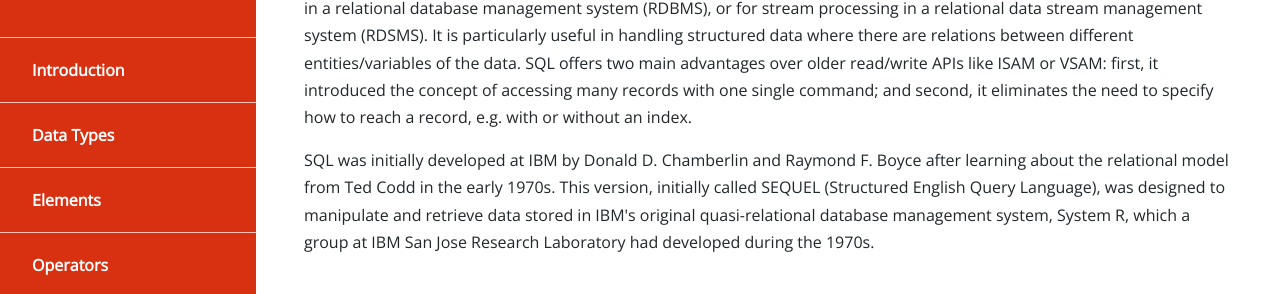
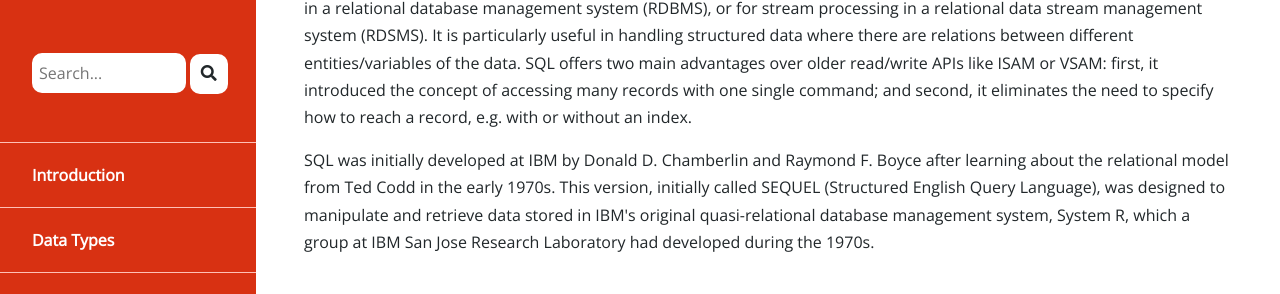
Before and after one commit to lamadrugada/fcc-techdoc, a plain HTML site: page index.html in a window 1280 px wide. Shown: the part 131-425 px from the top of the page. Drawn offline with nearby package versions, Linux system fonts and the light colour scheme; a web font is replaced by a local one.

Commit message:
styling search input and button, adding rounded corners

```diff
--- a/index.html
+++ b/index.html
@@ -6,6 +6,7 @@
 
     <!--<link rel="stylesheet" href="../../../Templatki/reset.css">-->
     <link rel="stylesheet" href="./style.css">
+    <link rel="stylesheet" href="https://use.fontawesome.com/releases/v5.7.0/css/all.css" integrity="sha384-lZN37f5QGtY3VHgisS14W3ExzMWZxybE1SJSEsQp9S+oqd12jhcu+A56Ebc1zFSJ" crossorigin="anonymous">
 
     <title>TechDoc</title>
 
@@ -17,11 +18,16 @@
 
   <body>
     <div class="wrapper">
+
     <nav id="navbar">
 
       <header>
         <h1>SQL TechDoc</h1>
       </header>
+      <input type="text" id="searcher" name="searcher" placeholder="Search...">
+      <button type="submit" id="searchbutton" name="searchbutton" class="searchButton">
+        <i class="fa fa-search"></i>
+      </button>
       <ul>
         <li><a href="#Introduction" class="nav-link">Introduction</a></li>
             <li><a href="#Data_Types" class="nav-link">Data Types</a></li>
--- a/style.css
+++ b/style.css
@@ -69,6 +69,7 @@ code {
 
 pre code {
   display: block;
+  border-radius: 10px;
   font-family: 'Source Code Pro', Courier, monospace;
   padding: 0.5rem;
   margin: 1rem;
@@ -80,6 +81,7 @@ pre code {
 .wrapper {
   display: flex;
   flex-flow: row wrap;
+
 }
 
 /*------NAVBAR------*/
@@ -107,13 +109,40 @@ nav a:hover {
   background-color: #21272A;
 }
 
- nav ul {
+input {
+  border: 5px solid #fff;
+  width: 60%;
+  font-family: 'Open Sans', Arial, non-serif;
+  color: #21272A;
+  height: 2.5rem;
+  font-size: 1rem;
+  border-radius: 10px;
+  margin: 1rem 0 2rem 2rem;
+}
+
+input:focus, button:hover {
+  border-color: #21272A;
+}
+
+button {
+  border: 5px solid #fff;
+  border-radius: 10px;
+  color: #21272A;
+  font-size: 1rem;
+  height: 2.5rem;
+  background-color: #fff;
+  margin: 1rem 0 2rem 0rem;
+}
+
+
+
+nav ul {
   width: 100%;
    list-style-type: none;
    padding: 0;
    border-bottom: 1px #FFC0B5 solid;
 
- }
+}
 
 main {
   width: 80%;
```
